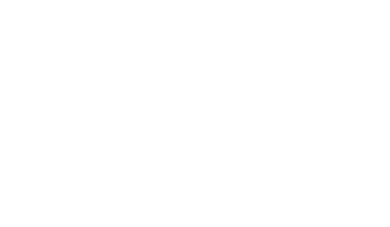
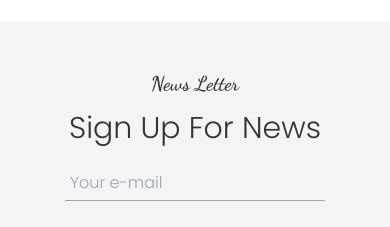
Before and after one commit to antorntech/stuff-and-bluff, a React (Create React App) app: page / in a window 390 px wide. Shown: the part 4230-4457 px from the top of the page. Before the commit the page ends 4252 px from the top, so only its background shows below. Built offline with nearby package versions, Linux system fonts and the light colour scheme.

Commit message:
add newsletter section

```diff
--- a/src/Pages/Home/Home.js
+++ b/src/Pages/Home/Home.js
@@ -2,6 +2,7 @@
 import Category from "../../components/Category/Category";
 import CountDown from "../../components/CountDown/CountDown";
 import Hero from "../../components/Hero/Hero";
+import NewsLetter from "../../components/NewsLetter/NewsLetter";
 import PremiumProducts from "../../components/PremiumProducts/PremiumProducts";
 import SlickSlider from "../../components/SlickSlider/SlickSlider";
 
@@ -13,6 +14,7 @@
       <Category></Category>
       <CountDown></CountDown>
       <PremiumProducts></PremiumProducts>
+      <NewsLetter></NewsLetter>
     </div>
   );
 };
--- a/src/components/CountDown/CountDown.js
+++ b/src/components/CountDown/CountDown.js
@@ -1,6 +1,6 @@
 import React, { useEffect, useRef, useState } from "react";
-import backgroundImg from "../../images/category-banner/countdown.png";
 import neonShoes from "../../images/category-banner/neonShoes.png";
+import "./CountDown.css";
 
 const CountDown = () => {
   const [timerDays, setTimerDays] = useState("00");
@@ -57,7 +57,8 @@
     return () => clearInterval(interval.current);
   }, []);
   return (
-    <div className="py-12 flex items-center bg-gray-300">
+    <div className="bg-gray-100">
+      <div className="py-12 flex items-center">
         <div className="grid lg:grid-cols-2 gap-4">
           <div>
             <img className="lg:w-2/3 mx-auto" src={neonShoes} alt="" />
@@ -116,6 +117,7 @@
           </div>
         </div>
       </div>
+    </div>
   );
 };
 
--- /dev/null
+++ b/src/components/NewsLetter/NewsLetter.css
@@ -0,0 +1,12 @@
+.newsLetter input[type="text"] {
+  padding: 5px;
+  margin-top: 20px;
+  background-color: transparent;
+  border-bottom: 1px solid rgba(141, 141, 141, 0.76);
+  color: black;
+}
+
+.newsLetter input[type="text"]:focus {
+  background-color: transparent;
+  outline: none;
+}
--- /dev/null
+++ b/src/components/NewsLetter/NewsLetter.js
@@ -0,0 +1,26 @@
+import React from "react";
+import "./NewsLetter.css";
+
+const NewsLetter = () => {
+  return (
+    <div className="bg-gray-100 py-12 lg:py-24">
+      <div className="flex flex-col items-center newsLetter">
+        <h1
+          className="text-xl lg:text-3xl pb-3"
+          style={{ fontFamily: `"Dancing Script", cursive` }}
+        >
+          News Letter
+        </h1>
+        <h2 className="text-3xl lg:text-4xl">Sign Up For News</h2>
+        <input
+          type="text"
+          name=""
+          placeholder="Your e-mail"
+          className="w-2/3"
+        />
+      </div>
+    </div>
+  );
+};
+
+export default NewsLetter;
```
Also changed, not shown: src/components/CountDown/CountDown.css (added). Lines whose indentation alone changed are shown as unchanged.
